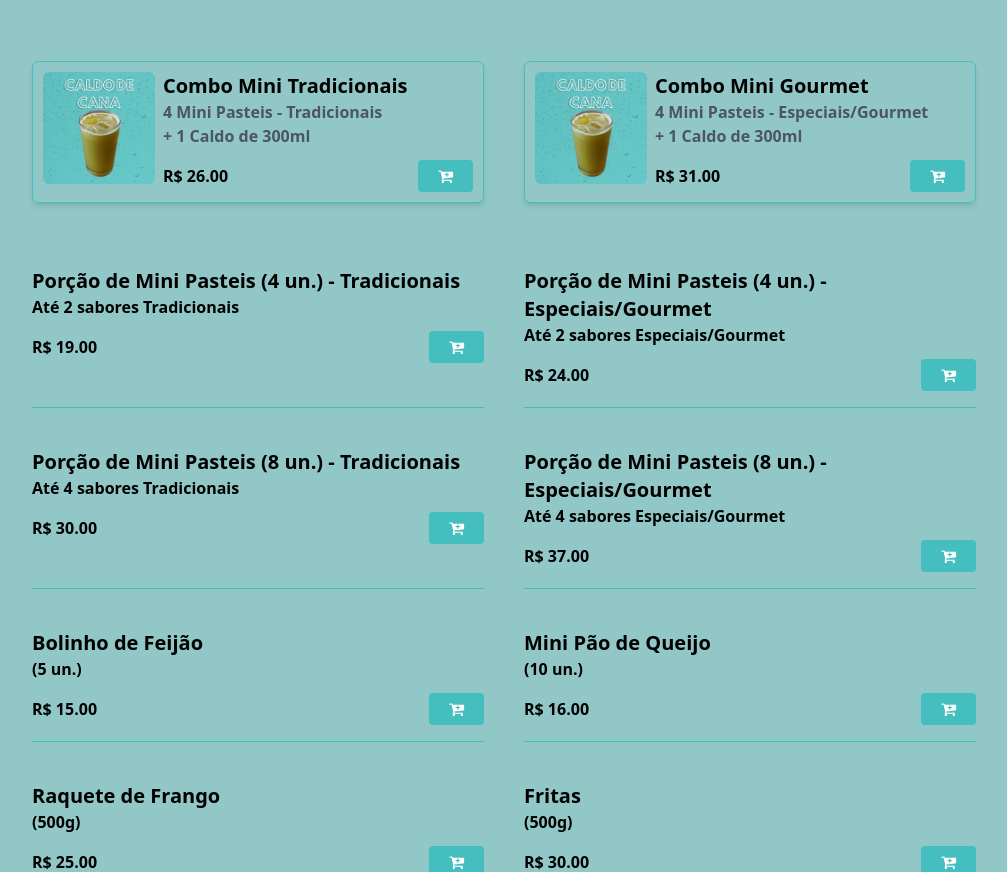
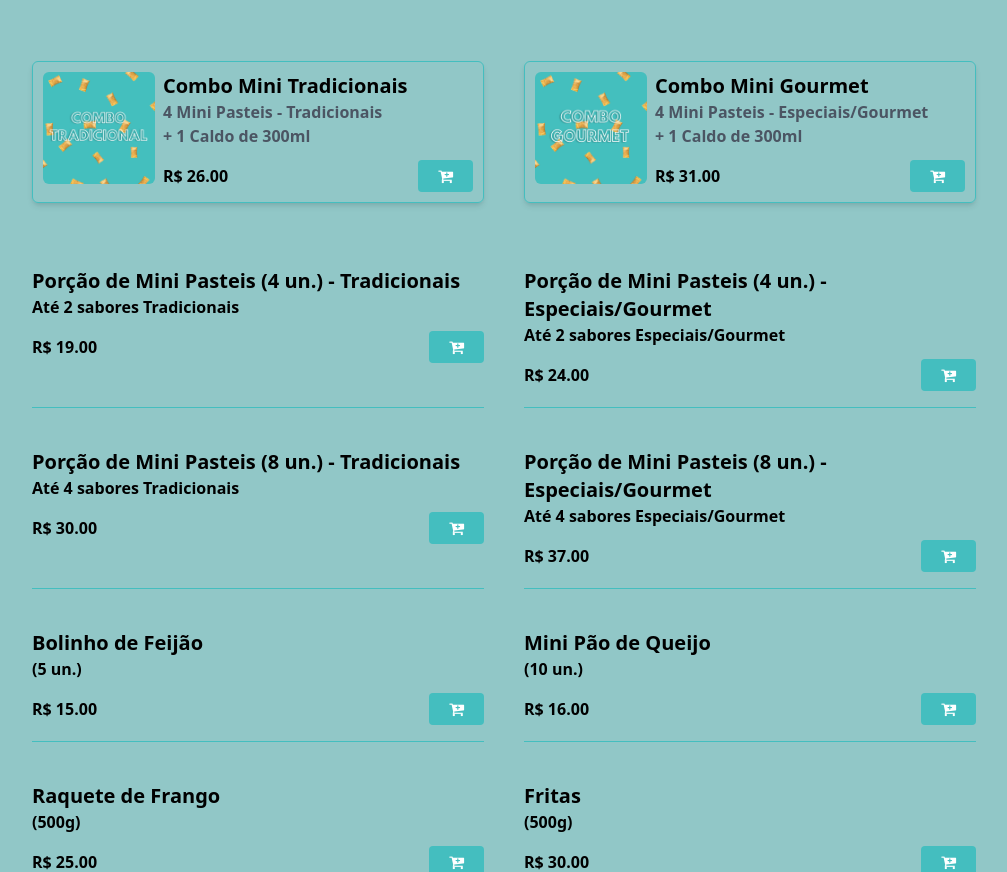
Before and after one commit to Estevo-Marques/PastelariaV4Lara, a website: page index.html in a window 1280 px wide. Shown: the part 3812-4684 px from the top of the page, without its empty margins (136-1143 px from the left). Drawn offline with nearby package versions, Linux system fonts and the light colour scheme.

Commit message:
imagens combos

```diff
--- a/index.html
+++ b/index.html
@@ -1192,7 +1192,7 @@
 
         <!-- Combo Mini Pastéis Tradicionais -->
         <div class="flex gap-2 border-promotion shadow-md cart-item">
-            <img src="./assets/caldo-de-cana.png" alt="Combo 4 mini pastéis tradicionais + 1 caldo de cana de 300ml" class="w-28 h-28 rounded-md hover:scale-110 hover:rotate-2 duration-300"/>
+            <img src="./assets/comboTradicional.png" alt="Combo 4 mini pastéis tradicionais + 1 caldo de cana de 300ml" class="w-28 h-28 rounded-md hover:scale-110 hover:rotate-2 duration-300"/>
 
             <div class="w-full">
                 <p class="font-bold text-xl">Combo Mini Tradicionais</p>
@@ -1209,7 +1209,7 @@
 
         <!-- Combo Mini Pastéis Gourmet -->
         <div class="flex gap-2 border-promotion shadow-md  cart-item ">
-            <img src="./assets/caldo-de-cana.png" alt="Combo 4 mini pastéis gourmet + 1 caldo de cana de 300ml" class="w-28 h-28  rounded-md hover:scale-110 hover:rotate-2 duration-300"/>
+            <img src="./assets/comboGourmet.png" alt="Combo 4 mini pastéis gourmet + 1 caldo de cana de 300ml" class="w-28 h-28  rounded-md hover:scale-110 hover:rotate-2 duration-300"/>
 
             <div class="w-full">
                 <p class="font-bold text-xl">Combo Mini Gourmet</p>
```
Also changed, not shown: assets/comboGourmet.png (added), assets/comboTradicional.png (added).
